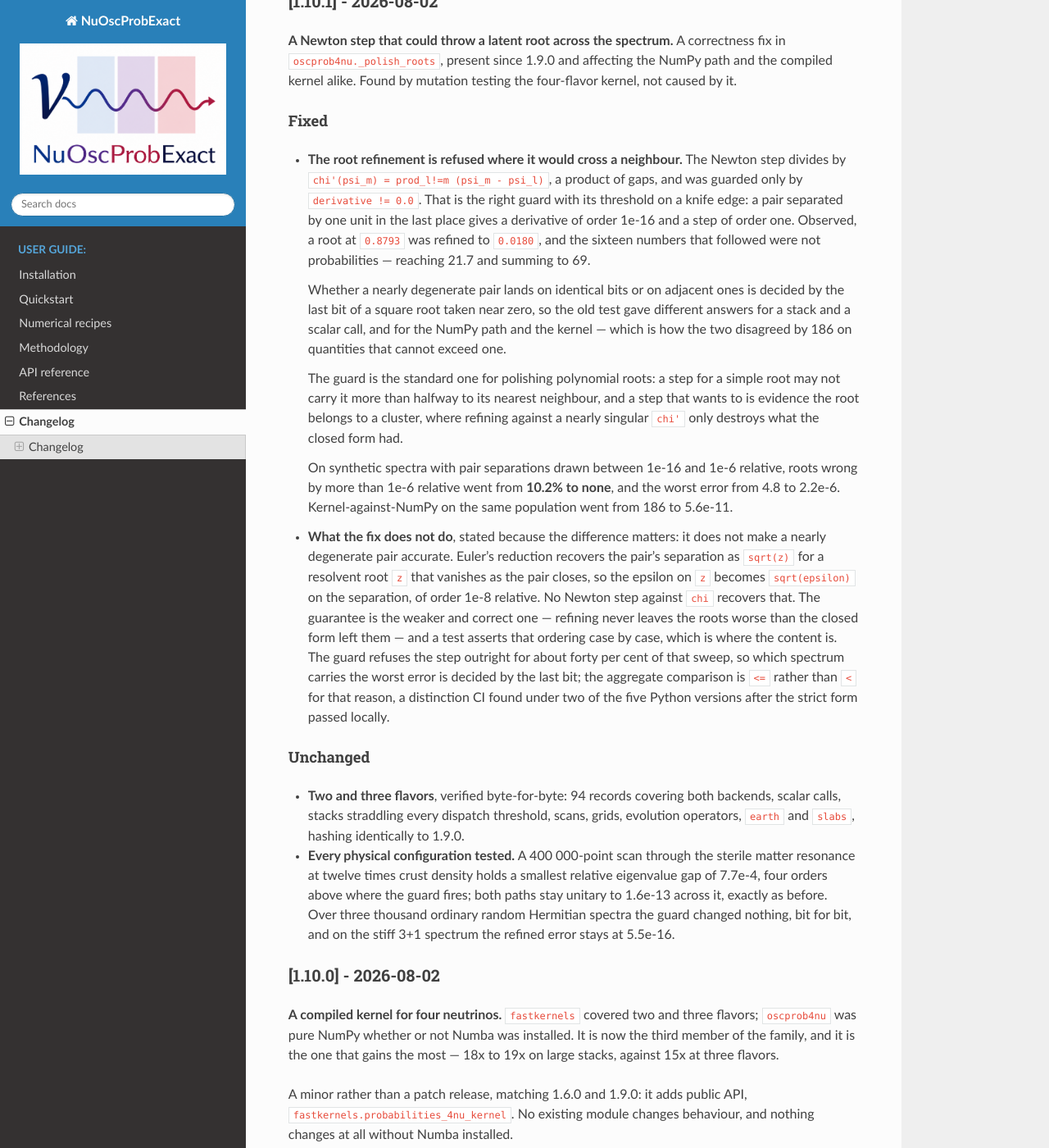
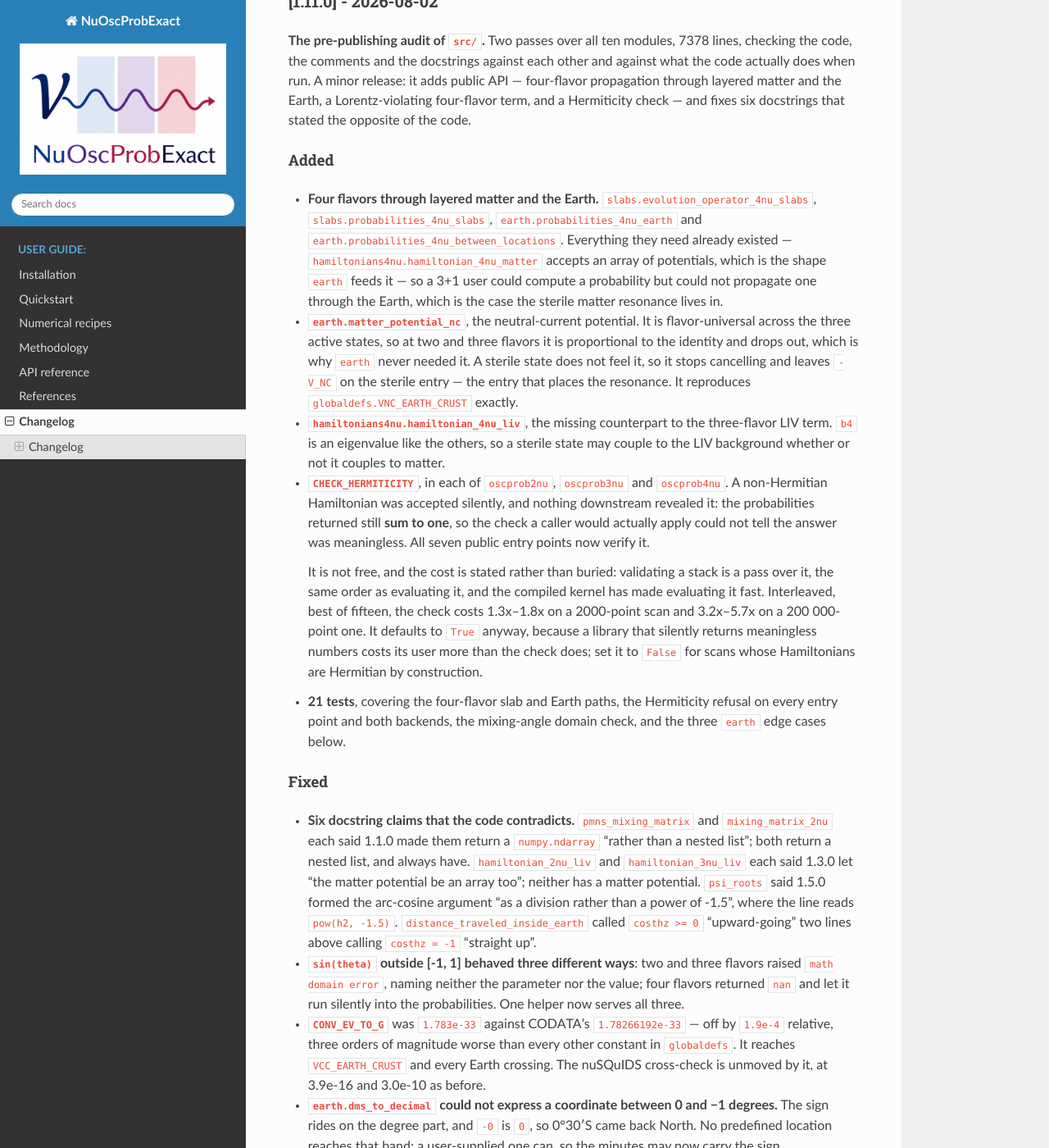
Before and after one commit to mbustama/NuOscProbExact, a Sphinx documentation site: the page built from docs/source/changelog.rst, in a window 1280 px wide and 1400 px high, scrolled down 396 px. Shown: the whole window at 82% size. Built offline with Sphinx 7.4.7 and the Read the Docs theme 3.1.0, drawn with Linux system fonts in a browser that asks for light colours; some of the changed text lies outside the part shown.

Commit message:
Release 1.11.0
Minor, not patch: the audit added public API -- four-flavor propagation
through slabs and the Earth, a four-flavor LIV term, matter_potential_nc,
and CHECK_HERMITICITY across the three oscprob modules.

The entry states the cost of the Hermiticity check as prominently as the
bug it fixes, because defaulting it on makes a 200 000-point scan three
to six times slower and a user who never makes that mistake pays for it
every call. It also records the 0.85% systematic in the matter potential
under Known limits, which was found by the same audit and deliberately
not fixed: using the free-nucleon mean mass rather than the atomic mass
unit is a modelling choice, applied consistently, and changing it is not
a typo fix.

Headings verified at nineteen, 1.0.0 through 1.11.0.

Co-Authored-By: Claude Opus 5 <noreply@anthropic.com>

```diff
--- a/CHANGELOG.md
+++ b/CHANGELOG.md
@@ -4,6 +4,124 @@ All notable changes to **NuOscProbExact** are documented in this file.
 
 The format follows [Keep a Changelog](https://keepachangelog.com/en/1.1.0/),
 and the project uses [Semantic Versioning](https://semver.org/).
+
+## [1.11.0] - 2026-08-02
+
+**The pre-publishing audit of `src/`.**  Two passes over all ten modules,
+7378 lines, checking the code, the comments and the docstrings against each
+other and against what the code actually does when run.  A minor release:
+it adds public API — four-flavor propagation through layered matter and the
+Earth, a Lorentz-violating four-flavor term, and a Hermiticity check — and
+fixes six docstrings that stated the opposite of the code.
+
+### Added
+
+- **Four flavors through layered matter and the Earth.**
+  `slabs.evolution_operator_4nu_slabs`, `slabs.probabilities_4nu_slabs`,
+  `earth.probabilities_4nu_earth` and
+  `earth.probabilities_4nu_between_locations`.  Everything they need already
+  existed — `hamiltonians4nu.hamiltonian_4nu_matter` accepts an array of
+  potentials, which is the shape `earth` feeds it — so a 3+1 user could
+  compute a probability but could not propagate one through the Earth, which
+  is the case the sterile matter resonance lives in.
+
+- **`earth.matter_potential_nc`**, the neutral-current potential.  It is
+  flavor-universal across the three active states, so at two and three
+  flavors it is proportional to the identity and drops out, which is why
+  `earth` never needed it.  A sterile state does not feel it, so it stops
+  cancelling and leaves `-V_NC` on the sterile entry — the entry that places
+  the resonance.  It reproduces `globaldefs.VNC_EARTH_CRUST` exactly.
+
+- **`hamiltonians4nu.hamiltonian_4nu_liv`**, the missing counterpart to the
+  three-flavor LIV term.  `b4` is an eigenvalue like the others, so a sterile
+  state may couple to the LIV background whether or not it couples to matter.
+
+- **`CHECK_HERMITICITY`**, in each of `oscprob2nu`, `oscprob3nu` and
+  `oscprob4nu`.  A non-Hermitian Hamiltonian was accepted silently, and
+  nothing downstream revealed it: the probabilities returned still **sum to
+  one**, so the check a caller would actually apply could not tell the answer
+  was meaningless.  All seven public entry points now verify it.
+
+  It is not free, and the cost is stated rather than buried: validating a
+  stack is a pass over it, the same order as evaluating it, and the compiled
+  kernel has made evaluating it fast.  Interleaved, best of fifteen, the
+  check costs 1.3x–1.8x on a 2000-point scan and 3.2x–5.7x on a 200 000-point
+  one.  It defaults to `True` anyway, because a library that silently returns
+  meaningless numbers costs its user more than the check does; set it to
+  `False` for scans whose Hamiltonians are Hermitian by construction.
+
+- **21 tests**, covering the four-flavor slab and Earth paths, the
+  Hermiticity refusal on every entry point and both backends, the mixing-angle
+  domain check, and the three `earth` edge cases below.
+
+### Fixed
+
+- **Six docstring claims that the code contradicts.**  `pmns_mixing_matrix`
+  and `mixing_matrix_2nu` each said 1.1.0 made them return a
+  `numpy.ndarray` "rather than a nested list"; both return a nested list, and
+  always have.  `hamiltonian_2nu_liv` and `hamiltonian_3nu_liv` each said
+  1.3.0 let "the matter potential be an array too"; neither has a matter
+  potential.  `psi_roots` said 1.5.0 formed the arc-cosine argument "as a
+  division rather than a power of -1.5", where the line reads
+  `pow(h2, -1.5)`.  `distance_traveled_inside_earth` called `costhz >= 0`
+  "upward-going" two lines above calling `costhz = -1` "straight up".
+
+- **`sin(theta)` outside [-1, 1] behaved three different ways**: two and
+  three flavors raised `math domain error`, naming neither the parameter nor
+  the value; four flavors returned `nan` and let it run silently into the
+  probabilities.  One helper now serves all three.
+
+- **`CONV_EV_TO_G`** was `1.783e-33` against CODATA's `1.78266192e-33` — off
+  by `1.9e-4` relative, three orders of magnitude worse than every other
+  constant in `globaldefs`.  It reaches `VCC_EARTH_CRUST` and every Earth
+  crossing.  The nuSQuIDS cross-check is unmoved by it, at 3.9e-16 and
+  3.0e-10 as before.
+
+- **`earth.dms_to_decimal` could not express a coordinate between 0 and −1
+  degrees.**  The sign rides on the degree part, and `-0` is `0`, so 0°30′S
+  came back North.  No predefined location reaches that band; a user-supplied
+  one can, so the minutes may now carry the sign.
+
+- **`earth.earth_radial_distance_from_depth`** took `sqrt(abs(r2))`, which
+  absorbs endpoint round-off and would equally hide a genuinely negative
+  radicand.  It clips at zero.
+
+- **`earth.coordinates_of_named_location`** raised its helpful message from
+  inside `except KeyError` without `from None`, burying it under a chained
+  traceback.
+
+- **`probabilities_4nu` and friends carried no `versionchanged` for 1.10.1**,
+  although that release changed their results for a nearly degenerate
+  spectrum.
+
+### Changed
+
+- **The NSI defaults are described accurately.**  Their comment claimed
+  compatibility "at 2 sigma with LMA+coherent"; with `EPS_EE = 0.06` and
+  `EPS_MM = 1.2` the combination matter oscillations are sensitive to is
+  `eps_ee - eps_mm = -1.14`, which is the LMA-D solution.  The values are
+  **unchanged** — they are deliberately large so the worked examples show a
+  visible effect — and the comment now says so and warns against reusing them
+  as a fit.
+
+- **14 parameters annotated `Optional[T]` with non-None defaults** now say
+  `T`; three private functions gained the `Parameters` sections every other
+  private function in `src/` has; `globaldefs` no longer describes itself as
+  serving "plotting modules", which no longer exist, nor omits `oscprob4nu`
+  from the modules that do not need it.
+
+- **Notebook 16** said, in a code comment, that `earth` does the full PREM
+  profile — which it could not do at four flavors.  It now measures the
+  averaged and PREM answers against each other.
+
+### Known limits
+
+- **The electron number density uses the free-nucleon mean mass**,
+  `(m_p + m_n)/2`, rather than the atomic mass unit.  Nucleons in nuclei are
+  bound, so this undercounts `n_e`, and hence `V_CC`, by about 0.85%.  It is
+  applied consistently in `globaldefs` and `earth.matter_potential`, so it is
+  a modelling choice rather than an inconsistency, and it is left alone
+  deliberately.
 
 ## [1.10.1] - 2026-08-02
 
--- a/docs/source/conf.py
+++ b/docs/source/conf.py
@@ -23,8 +23,8 @@ sys.path.insert(0, os.path.abspath('../../src'))
 project = 'NuOscProbExact'
 copyright = '2019-2026, Mauricio Bustamante'
 author = 'Mauricio Bustamante'
-release = '1.10.1'
-version = '1.10'
+release = '1.11.0'
+version = '1.11'
 
 # -- General configuration ---------------------------------------------------
 
--- a/pyproject.toml
+++ b/pyproject.toml
@@ -4,7 +4,7 @@ build-backend = "setuptools.build_meta"
 
 [project]
 name = "nuoscprobexact"
-version = "1.10.1"
+version = "1.11.0"
 description = "Exact two-, three- and four-flavor neutrino oscillation probabilities for arbitrary time-independent Hamiltonians"
 readme = "README.md"
 requires-python = ">=3.9"
```
